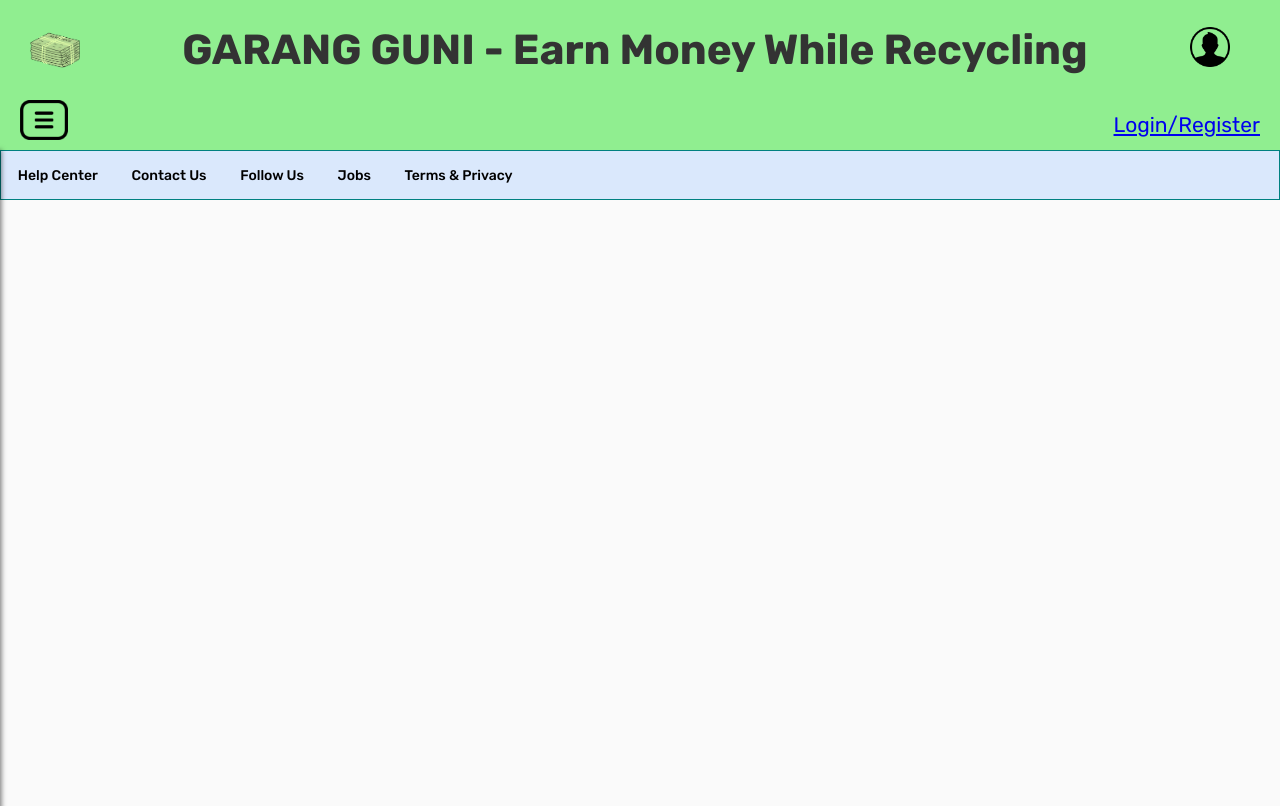
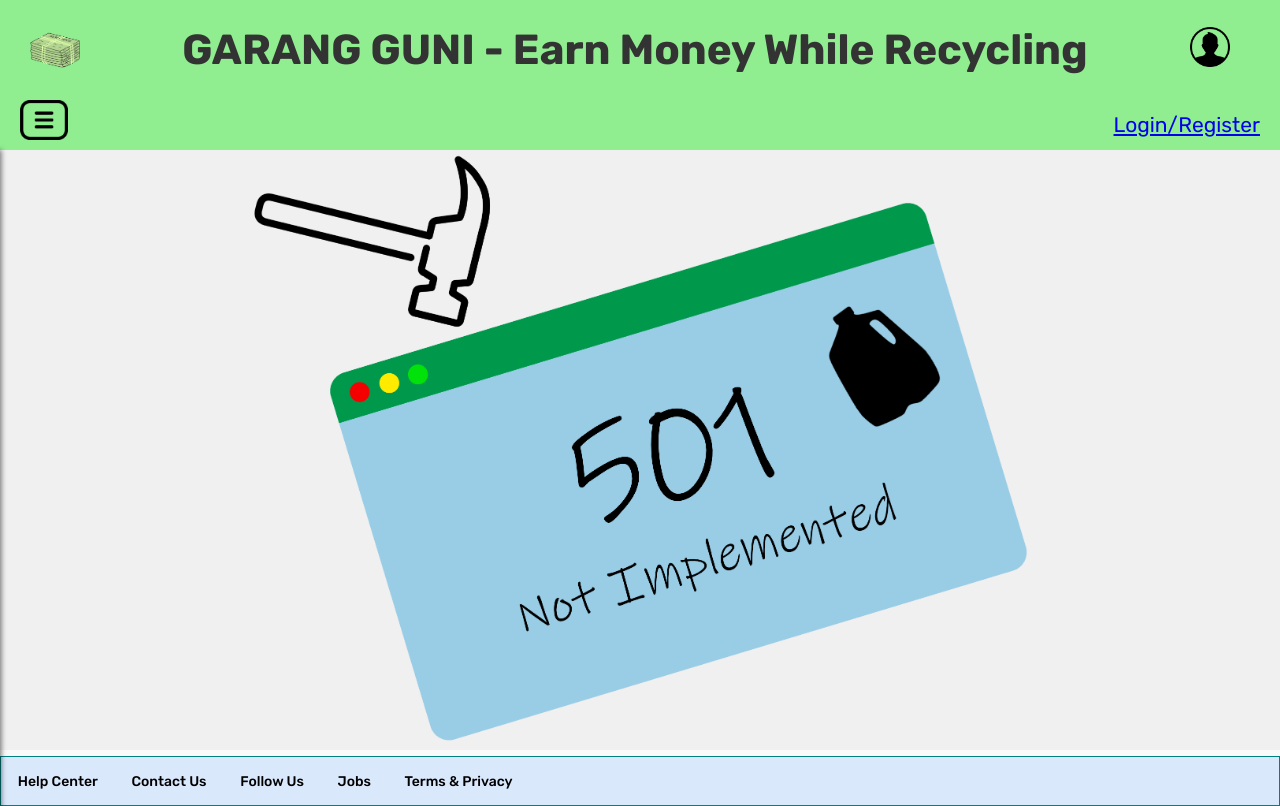
Before and after one commit to ntu-se7-grp3/garang-guni, a React (Vite) app: page /faq in a window 1280 px wide. Built offline with nearby package versions, Linux system fonts and the light colour scheme.

Commit message:
Add 501 Error Page into not implemented pages

```diff
--- a/src/pages/Faq.jsx
+++ b/src/pages/Faq.jsx
@@ -1,5 +1,9 @@
+import NotImplemented from "../components/NotImplemented";
+
 function Faq() {
-
+  return(
+    <NotImplemented />
+  );
 }
 
 export default Faq;
--- a/src/pages/Follow.jsx
+++ b/src/pages/Follow.jsx
@@ -1,5 +1,9 @@
+import NotImplemented from "../components/NotImplemented";
+
 function Follow() {
-
+  return(
+    <NotImplemented />
+  );
 }
 
 export default Follow;
--- a/src/pages/Jobs.jsx
+++ b/src/pages/Jobs.jsx
@@ -1,5 +1,9 @@
+import NotImplemented from "../components/NotImplemented";
+
 function Jobs() {
-
+  return(
+    <NotImplemented />
+  );
 }
 
 export default Jobs;
```
